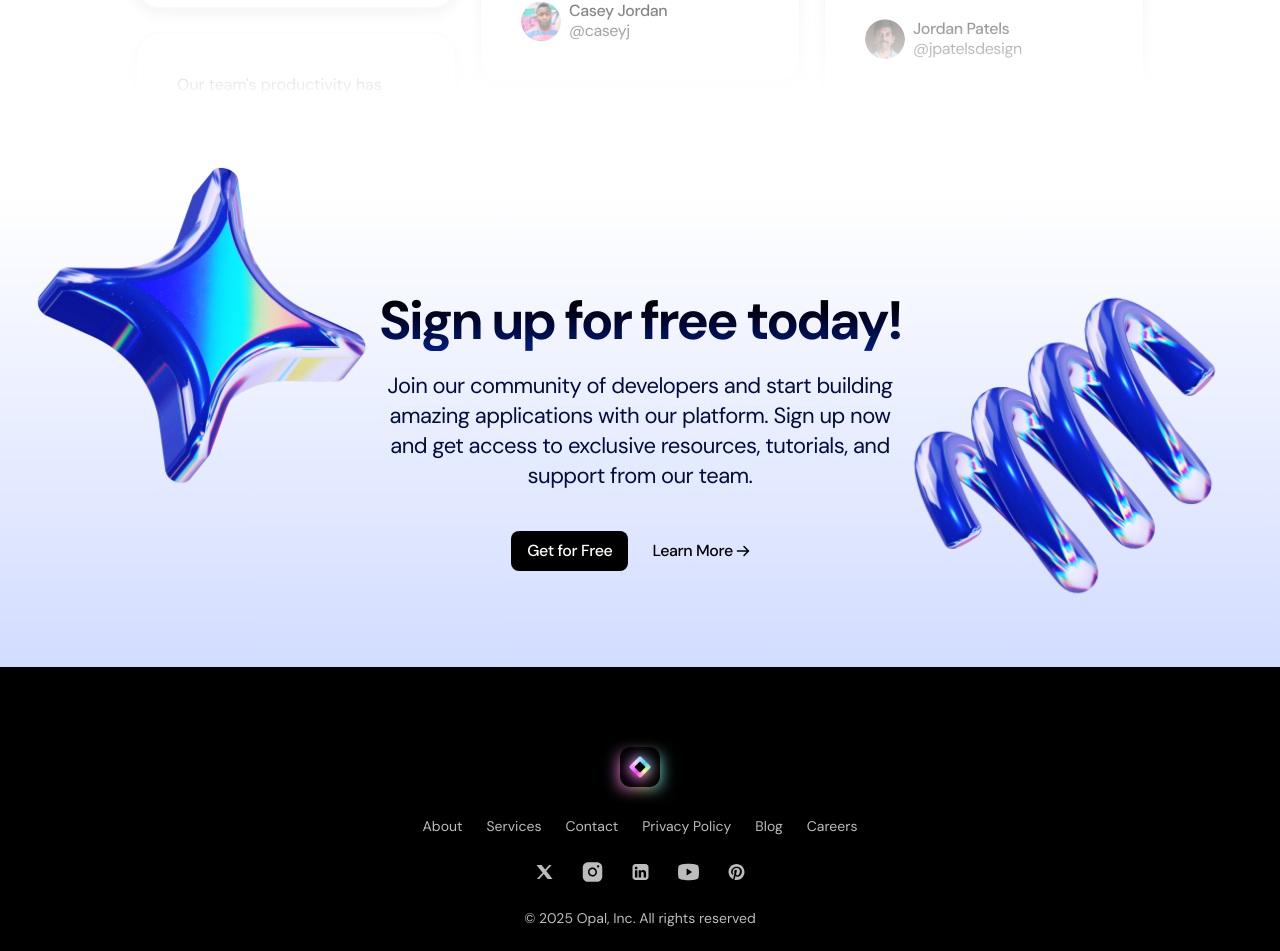
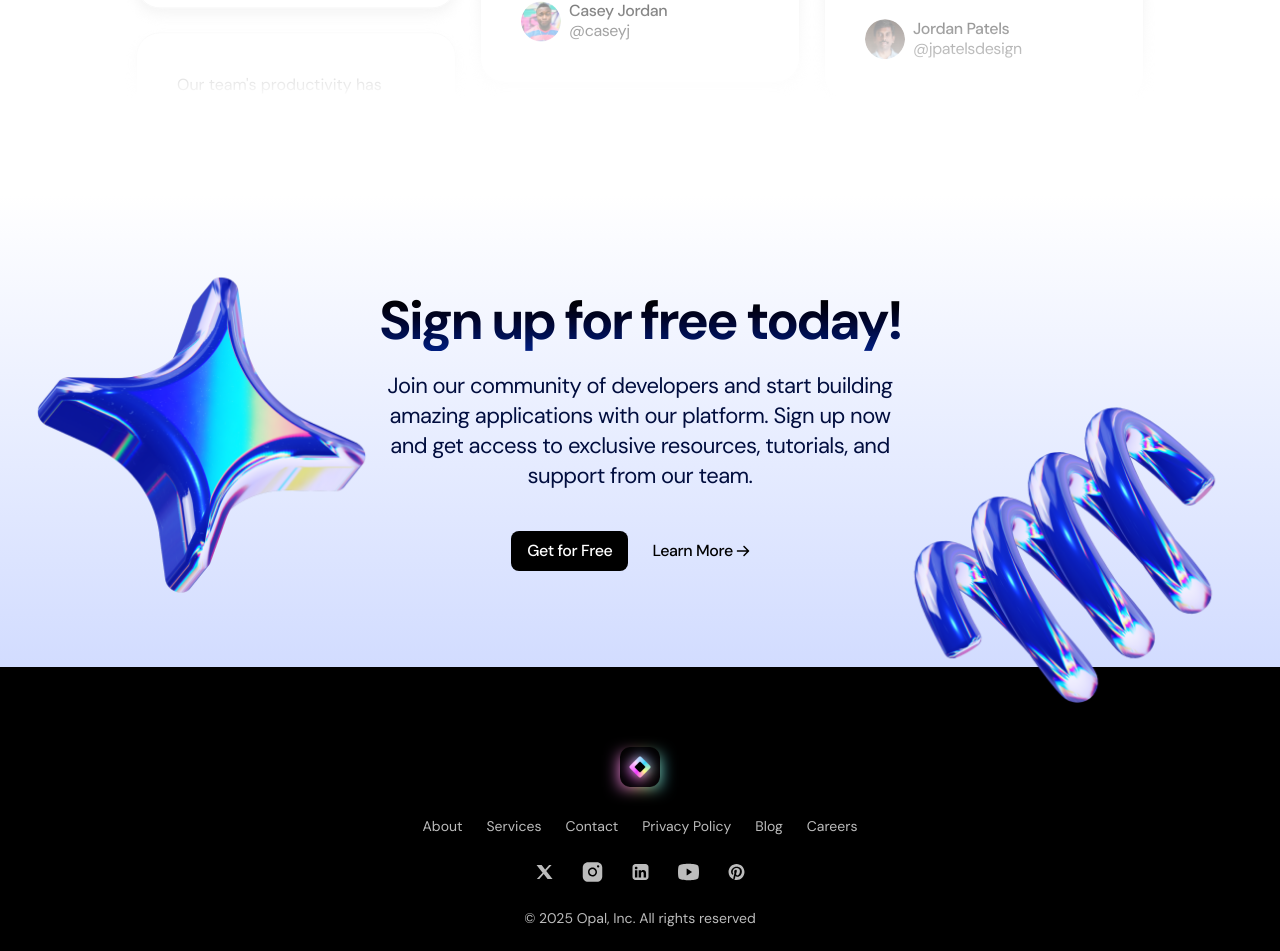
Before and after one commit to sehajmakkar/saas-landing-page, a Next.js app: page / in a window 1280 px wide. Shown: the part 4554-5505 px from the top of the page. Built offline with nearby package versions, Linux system fonts and the light colour scheme.

Commit message:
project is done!!

```diff
--- a/src/sections/CallToAction.tsx
+++ b/src/sections/CallToAction.tsx
@@ -1,11 +1,20 @@
+"use client";
 import ArrowRightIcon from "@/assets/arrow-right.svg";
 import starImage from "@/assets/star.png";
 import springImage from "@/assets/spring.png";
-import Image from "next/image";
+import { motion, useScroll, useTransform } from "framer-motion";
+import { useRef } from "react";
 
 export const CallToAction = () => {
+  const ref = useRef(null);
+  const { scrollYProgress } = useScroll({
+    target: ref,
+    offset: ["start end", "end start"],
+  });
+
+  const translateY = useTransform(scrollYProgress, [0, 1], [150,-150]);
   return (
-    <section className="bg-gradient-to-b from-white to-[#D2DCFF] py-24 overflow-x-clip">
+    <section ref={ref} className="bg-gradient-to-b from-white to-[#D2DCFF] py-24 overflow-x-clip">
       <div className="container mx-auto px-4 sm:px-6 lg:px-8">
         <div className="section-heading relative">
           <h2 className="section-title">Sign up for free today!</h2>
@@ -14,15 +23,17 @@
             applications with our platform. Sign up now and get access to
             exclusive resources, tutorials, and support from our team.
           </p>
-          <Image
-          src={starImage}
+          <motion.img
+          src={starImage.src}
           alt="Star"
           width={360}
+          style={{ translateY }}
           className="absolute -left-[350px] -top-[137px]" />
-          <Image
-          src={springImage}
+          <motion.img
+          src={springImage.src}
           alt="Spring"
           width={360}
+          style={{ translateY }}
           className="absolute -right-[331px] -top-[19px]" />
         </div>
         <div className="flex gap-2 mt-10 justify-center">
```
